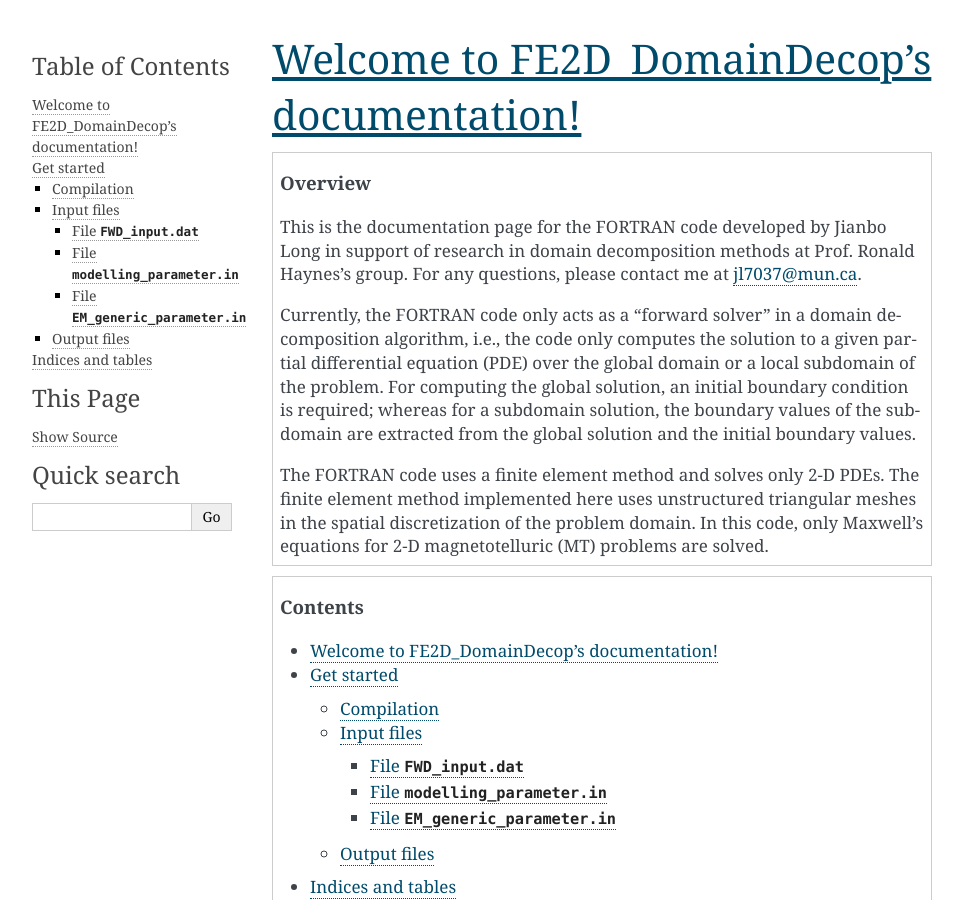
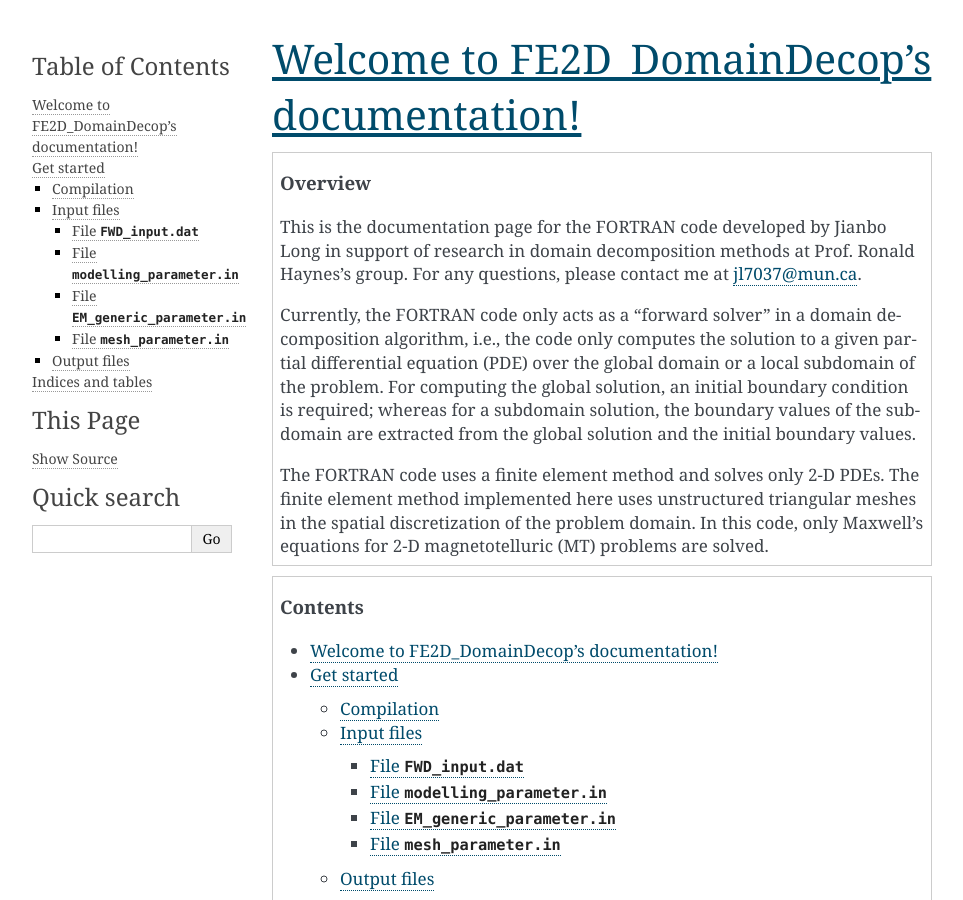
Before and after one commit to InfinityHub/FE2D_forEM, a Sphinx documentation site: the page built from docs/source/index.rst, in a window 1280 px wide and 900 px high. Shown: the whole window, without its empty margins (148-1111 px from the left). Built offline with Sphinx 7.4.7, drawn with Linux system fonts in a browser that asks for light colours; some of the changed text lies outside the part shown.

Commit message:
Update index.rst

```diff
--- a/docs/source/index.rst
+++ b/docs/source/index.rst
@@ -91,6 +91,13 @@
 
    .. literalinclude:: /MT2D_3layer (example 1)/EM_generic_parameter.in
 
+File ``mesh_parameter.in``
+^^^^^^^^^^^^^^^^^^
+
+An example template is:
+
+   .. literalinclude:: /MT2D_3layer (example 1)/mesh_parameter.in
+
 Output files
 ------------
 
```
